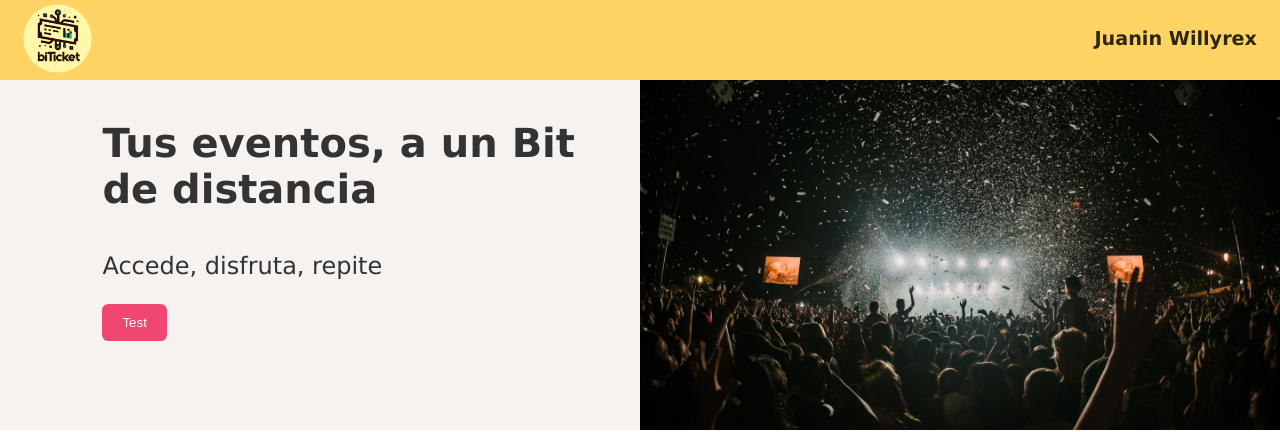
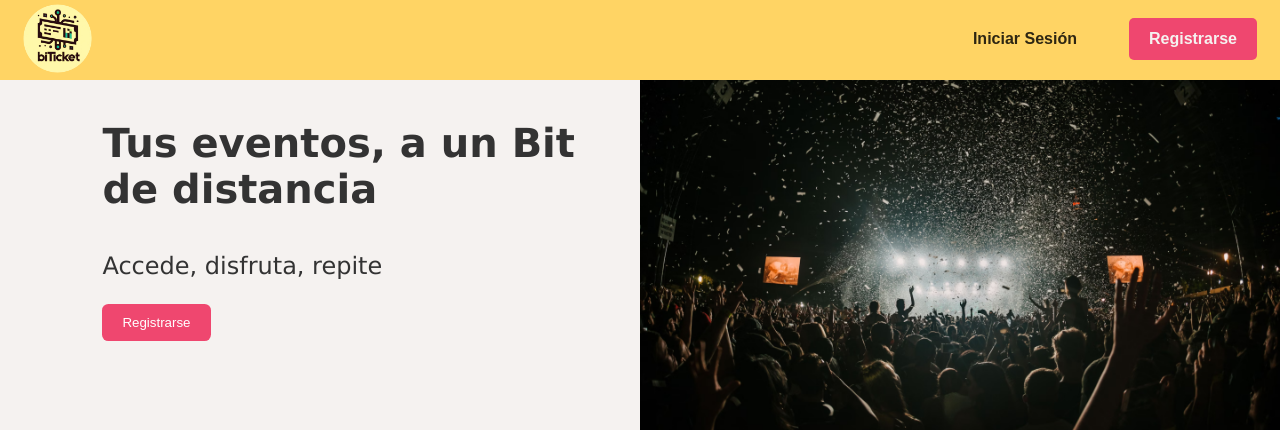
Before and after one commit to MickHerbivore/biticket-front, an Angular app: page /home in a window 1280 px wide. Shown: the top 432 px of the page. Built offline with nearby package versions, Linux system fonts and the light colour scheme.

Commit message:
feat(login): buttons header + navigation login

```diff
--- a/src/app/components/partials/header/header.component.css
+++ b/src/app/components/partials/header/header.component.css
@@ -36,3 +36,29 @@ header {
     font-size: 1.2em;
     font-weight: bold;
   }
+
+  .tab-buttons {
+    display: flex;
+    justify-content: space-between;
+    align-items: center;
+    gap: 2rem;
+
+    button {
+      border-radius: 5px;
+      padding: 0.75rem 1.25rem;
+      font-size: 1em;
+      font-weight: bold;
+      cursor: pointer;
+      border: none;
+    }
+
+    button:nth-child(1) {
+      background-color: #00000000;
+      color: var(--text-primary);
+    }
+
+    button:nth-child(2) {
+      background-color: var(--primary-color);
+      color: var(--text-white);
+    }
+  }
--- a/src/app/components/partials/header/header.component.html
+++ b/src/app/components/partials/header/header.component.html
@@ -3,8 +3,24 @@
       <a [routerLink]="'home'">
         <img src="/assets/img/biticket_logo.png" class="logo" />
       </a>
-      <div class="username" *ngIf="isLoggedIn && showUsername">
-        {{ username }}
-      </div>
+
+      @if (!isLoggedIn() && showUsername) {
+        <div class="tab-buttons">
+          <button routerLink="/login">
+            Iniciar Sesión
+          </button>
+
+          <button routerLink="/registro">
+            Registrarse
+          </button>
+        </div>
+      }
+
+      @if (isLoggedIn() && showUsername) {
+        <div class="username">
+          {{ username }}
+        </div>
+      }
+
     </div>
   </header>
--- a/src/app/components/partials/header/header.component.ts
+++ b/src/app/components/partials/header/header.component.ts
@@ -1,7 +1,8 @@
-import { Component, OnInit } from '@angular/core';
+import { Component, OnInit, inject } from '@angular/core';
 import { Router, NavigationEnd } from '@angular/router';
 import { CommonModule } from '@angular/common';
 import { RouterModule } from '@angular/router';
+import { LoginService } from '../../../services/login.service';
 
 @Component({
   selector: 'app-header',
@@ -11,11 +12,14 @@ import { RouterModule } from '@angular/router';
   styleUrls: ['./header.component.css']
 })
 export class HeaderComponent implements OnInit {
-  isLoggedIn: boolean = true;
+
+  private loginService = inject(LoginService);
+  private router = inject(Router);
+
+  isLoggedIn = this.loginService.isLoggedIn;
   username: string = 'Juanin Willyrex';
   showUsername: boolean = true;
 
-  constructor(private router: Router) {}
 
   ngOnInit() {
     this.router.events.subscribe(event => {
@@ -26,7 +30,7 @@ export class HeaderComponent implements OnInit {
   }
 
   checkRoute(url: string) {
-    if (url.includes('login') || url.includes('register')) {
+    if (url.includes('login') || url.includes('registro')) {
       this.showUsername = false;
     } else {
       this.showUsername = true;
--- a/src/app/pages/home/home.component.html
+++ b/src/app/pages/home/home.component.html
@@ -4,11 +4,11 @@
         <div class="hero-text">
             <h1>Tus eventos, a un Bit de distancia</h1>
 
-            <h3>Accede, disfruta, repite</h3>
+            @if (!isLoggedIn()) {
+                <h3>Accede, disfruta, repite</h3>
 
-
-
-            <button class="btn-primary" [routerLink]="'/sector'"> Test</button>
+                <button class="btn-primary" [routerLink]="'/registro'"> Registrarse</button>
+            }
         </div>
     </section>
 
--- a/src/app/pages/home/home.component.ts
+++ b/src/app/pages/home/home.component.ts
@@ -1,17 +1,23 @@
-import { NgFor } from '@angular/common';
-import { Component } from '@angular/core';
+import { NgFor, NgIf } from '@angular/common';
+import { Component, inject } from '@angular/core';
 import { Event } from '../../interfaces/event';
 import { EventItemComponent } from './event-item/event-item.component';
 import { RouterLink } from '@angular/router';
+import { LoginService } from '../../services/login.service';
 
 @Component({
   selector: 'app-home',
   standalone: true,
-  imports: [EventItemComponent, NgFor, RouterLink],
+  imports: [EventItemComponent, NgFor, NgIf, RouterLink],
   templateUrl: './home.component.html',
   styleUrl: './home.component.css',
 })
 export class HomeComponent {
+
+  private loginService = inject(LoginService);
+
+  isLoggedIn = this.loginService.isLoggedIn;
+
   public events: Event[] = [
     {
       name: 'Iron Maiden',
--- a/src/app/pages/login/login.component.html
+++ b/src/app/pages/login/login.component.html
@@ -12,7 +12,7 @@
     <div class="forgot-password">
       <a href="#">Recuperar contraseña</a>
     </div>
-    <button type="button" class="btn-login" [routerLink]="['/home']">
+    <button type="button" class="btn-login" (click)="onLogin()">
       <i class="fas fa-user-plus"></i> Iniciar sesion
     </button>
   </form>
--- a/src/app/pages/login/login.component.ts
+++ b/src/app/pages/login/login.component.ts
@@ -1,5 +1,6 @@
-import { Component } from '@angular/core';
-import { RouterLink } from '@angular/router';
+import { Component, inject } from '@angular/core';
+import { Router, RouterLink } from '@angular/router';
+import { LoginService } from '../../services/login.service';
 
 @Component({
   selector: 'app-login',
@@ -10,4 +11,11 @@ import { RouterLink } from '@angular/router';
 })
 export class LoginComponent {
 
+  private loginService = inject(LoginService);
+  private router = inject(Router);
+
+  onLogin() {
+    this.loginService.isLoggedIn.set(true);
+    this.router.navigate(['/home']);
+  }
 }
--- a/src/app/pages/registro/registro.component.html
+++ b/src/app/pages/registro/registro.component.html
@@ -27,7 +27,7 @@
             <input type="password" id="confirm-password" class="form-control" placeholder="Confirme su contraseña">
             <i class="fas fa-eye" id="toggleConfirmPassword"></i>
         </div>
-        <button type="button" class="btn-register" [routerLink]="['/home']">
+        <button type="button" class="btn-register" (click)="onRegister()">
             <i class="fas fa-user-plus"></i> Registrarse
           </button>
     </form>
--- a/src/app/pages/registro/registro.component.ts
+++ b/src/app/pages/registro/registro.component.ts
@@ -1,5 +1,6 @@
-import { Component } from '@angular/core';
-import { RouterLink } from '@angular/router';
+import { LoginService } from './../../services/login.service';
+import { Component, inject } from '@angular/core';
+import { Router, RouterLink } from '@angular/router';
 
 @Component({
   selector: 'app-registro',
@@ -10,4 +11,11 @@ import { RouterLink } from '@angular/router';
 })
 export class RegistroComponent {
 
+  private loginService = inject(LoginService);
+  private router = inject(Router);
+
+  onRegister() {
+    this.loginService.isLoggedIn.set(true);
+    this.router.navigate(['/home']);
+  }
 }
--- /dev/null
+++ b/src/app/services/login.service.ts
@@ -0,0 +1,10 @@
+import { Injectable, signal } from '@angular/core';
+
+@Injectable({
+  providedIn: 'root'
+})
+export class LoginService {
+
+  isLoggedIn = signal<boolean>(false);
+
+}
```
Also changed, not shown: 1 other file (tests, documents, lock files or other folders).
